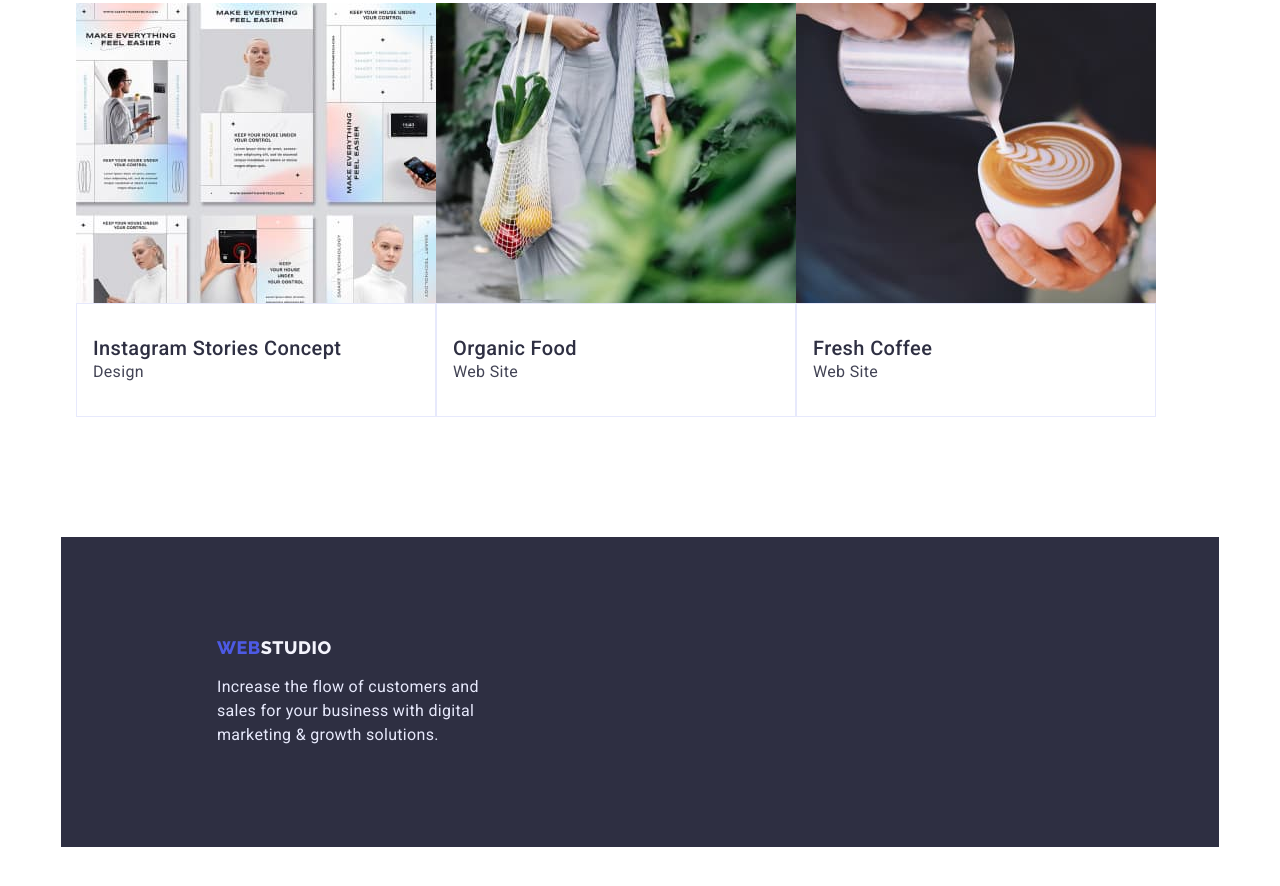
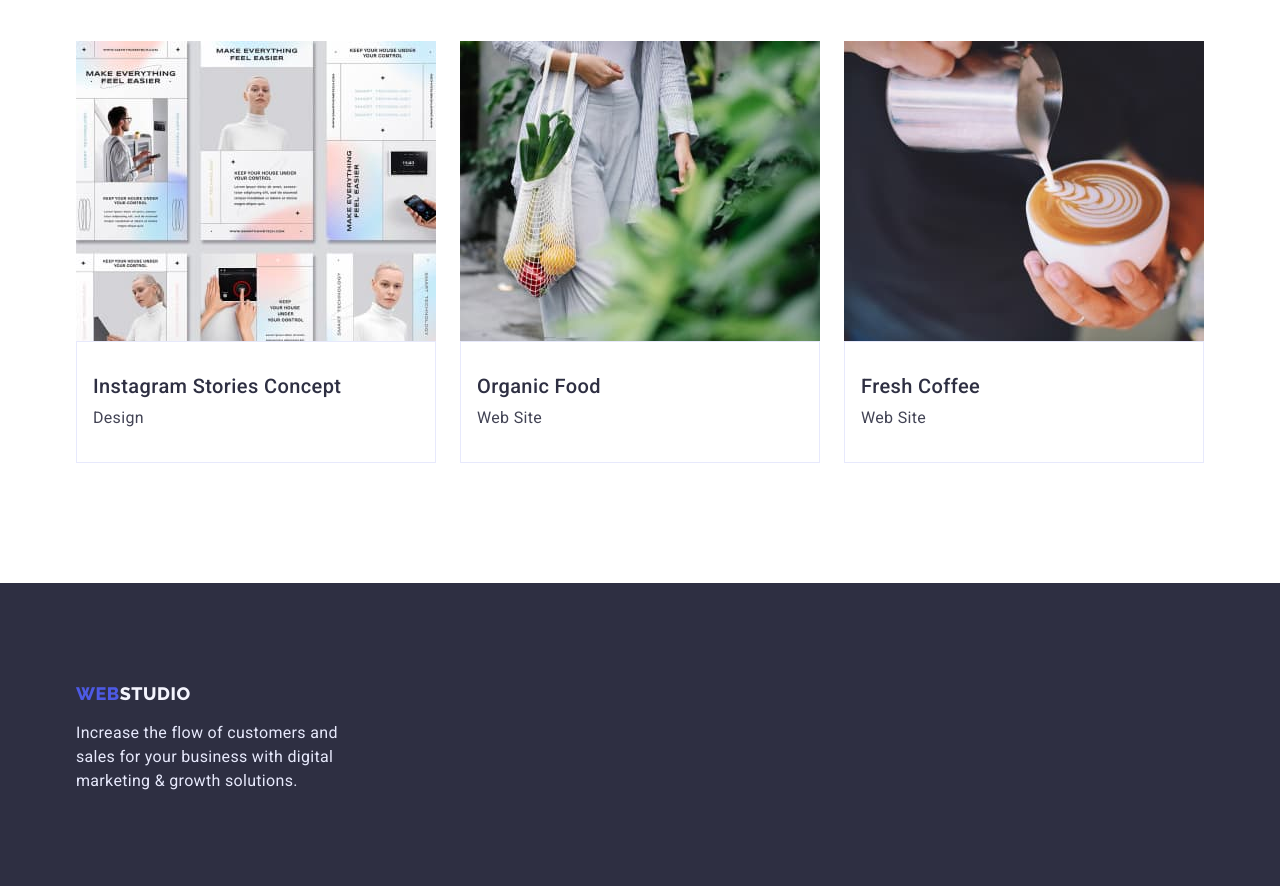
Before and after one commit to YuliannaChmil/goit-markup-hw-03, a plain HTML site: page portfolio.html in a window 1280 px wide. Shown: the part 1190-2076 px from the top of the page. Before the commit the page ends 2037 px from the top, so only its background shows below. Drawn offline with nearby package versions, Linux system fonts and the light colour scheme.

Commit message:
corrected

```diff
--- a/css/styles.css
+++ b/css/styles.css
@@ -39,6 +39,7 @@ body {
 }
 .link {
   text-decoration: none;
+  color: #434455;
 }
 .visually-hidden {
   position: absolute;
@@ -152,11 +153,10 @@ body {
   color: var(--active-button);
 }
 
-.header-email .header-tel {
+.header-email .header-tel{
   font-size: 16px;
   line-height: 1.5;
   letter-spacing: 0.02em;
-  color: var(--text-color);
 }
 
 .header-email {
@@ -167,14 +167,13 @@ body {
 .header-email:focus,
 .header-tel:hover,
 .header-tel:focus {
-  color: var(--active-button);
-}
+color: var(--active-button);  }
 
 /* ----------------------HERO--------------------- */
 
 .hero {
-  padding-top: 188px;
-  padding-bottom: 292px;
+  padding-top: 192px;
+  padding-bottom: 192px;
   width: 100%;
   margin: auto;
   background-color: #2e2f42;
@@ -235,6 +234,7 @@ body {
 .features-item {
   max-width: 264px;
 }
+.features-title {margin-bottom: 8px;}
 
 /* --------------------ABOUT------------------- */
 
@@ -264,6 +264,7 @@ body {
 .team-main-title {
   margin-bottom: 72px;
 }
+.team-title{margin-bottom: 8px;}
 
 .team-list {
   display: flex;
@@ -272,7 +273,7 @@ body {
 }
 
 .team-item {
-  width: calc((100%-72px) / 4);
+  width: calc((100% - 72px) / 4);
   box-shadow: 0px 1px 6px rgba(46, 47, 66, 0.08),
     0px 1px 1px rgba(46, 47, 66, 0.16), 0px 2px 1px rgba(46, 47, 66, 0.08);
   border-radius: 0px 0px 4px 4px;
@@ -280,42 +281,19 @@ body {
 
 .team-content {
   padding: 32px 16px;
-  width: 232px;
 }
 .team-item {
   background-color: var(--main-background-color);
 }
 /* --------------------PORTFOLIO-FILTERS------------------- */
+.filters {padding-top: 96px;}
 
 .filters-list {
   display: flex;
   flex-wrap: wrap;
   justify-content: center;
   gap: 24px;
-  padding-top: 96px;
   margin-bottom: 72px;
-}
-
-.content-list {
-  display: flex;
-  flex-wrap: wrap;
-}
-
-.content {
-  gap: 24px;
-  margin-bottom: 48px;
-  width: calc((100%-48) / 3);
-}
-
-.content-card {
-  max-width: 360px;
-  padding: 32px 16px;
-  border: 1px solid #e7e9fc;
-}
-
-.content:nth-last-child(-n + 3) {
-  margin-bottom: 0;
-  padding-bottom: 120px;
 }
 
 .filters-button {
@@ -323,16 +301,36 @@ body {
   text-align: center;
   color: var(--primary-color);
   background-color: var(--light-background);
+  padding: 12px 24px;
   border: 1px solid #e7e9fc;
   border-radius: 4px;
 }
 
+.content-list {
+  display: flex;
+  flex-wrap: wrap;
+  column-gap: 24px;
+  row-gap: 48px;
+}
+
+.content {
+  width: calc((100% - 48px) / 3);
+}
+
+.content-card {
+  padding: 32px 16px;
+  border: 1px solid #e7e9fc;
+}
+
+.content-title{margin-bottom: 8px;}
+
+
 /* ----------------------FOOTER--------------------- */
 
-.footer > .container {
+.footer {
   padding-top: 100px;
   padding-bottom: 100px;
-  padding-left: 156px;
+  background-color: var(--title-color);
 }
 
 .footer-logo {
@@ -344,10 +342,6 @@ body {
   letter-spacing: 0.03em;
   text-transform: uppercase;
   color: var(--primary-color);
-}
-
-.footer > .container {
-  background-color: var(--title-color);
 }
 
 .footer-logo .logo-footer-studio {
--- a/portfolio.html
+++ b/portfolio.html
@@ -47,7 +47,7 @@
       </div>
     </header>
     <main>
-      <section class="filters">
+      <section class="filters section">
         <div class="container">
           <h1 class="visually-hidden">Filters</h1>
           <ul class="filters-list list">
```
Also changed, not shown: index.html (+6 -6 lines).
